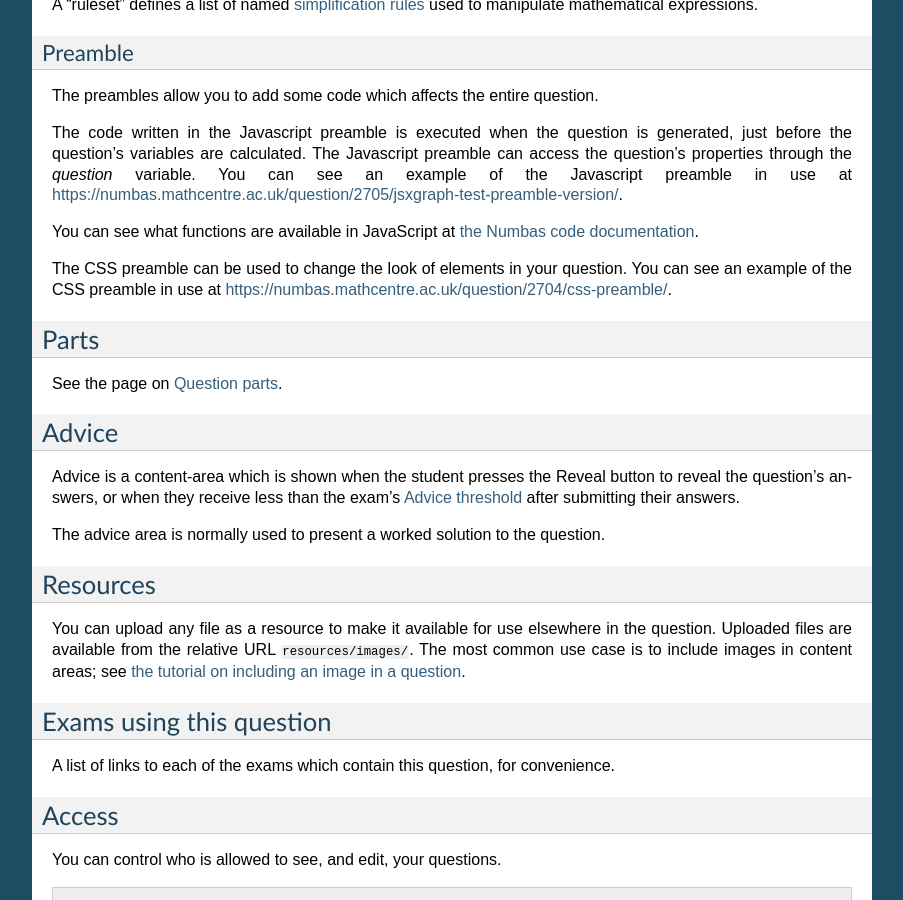
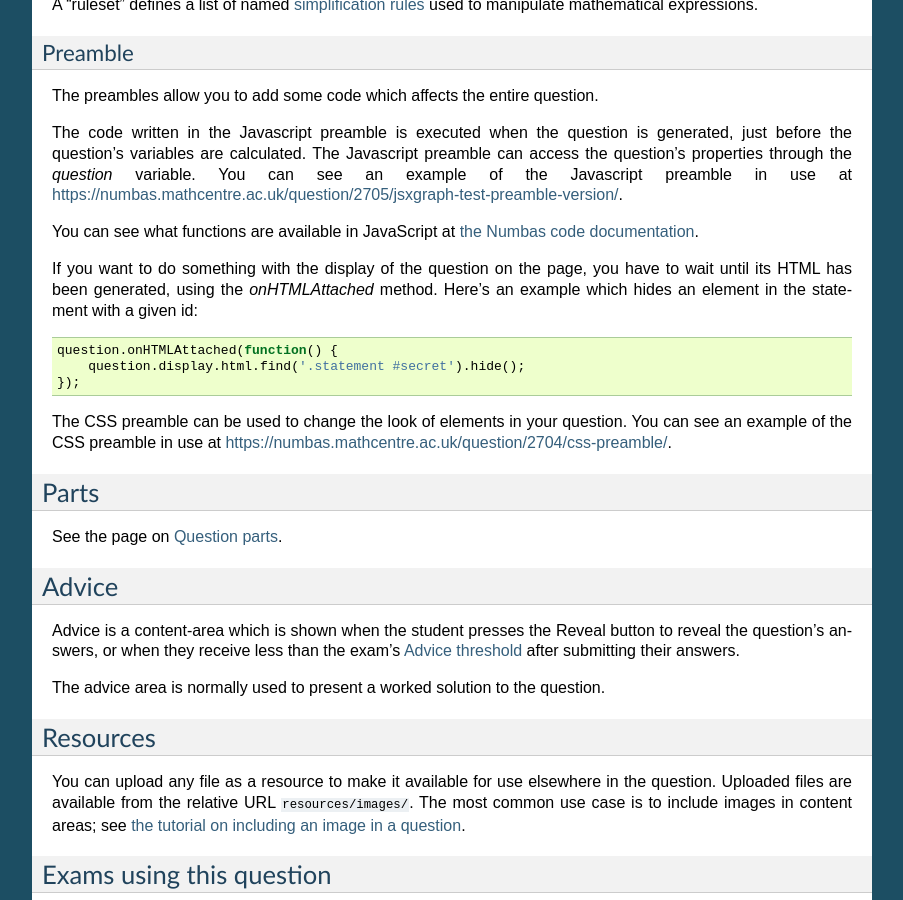
Before and after one commit to numbas/editor-docs, a Sphinx documentation site: the page built from source/question-reference.rst, in a window 1280 px wide and 900 px high, scrolled down 5170 px. Shown: the whole window, without its empty margins (198-1101 px from the left). Built offline with Sphinx 7.4.7, drawn with Linux system fonts in a browser that asks for light colours; pages that are not in the unit, such as notebooks, are missing from menus.

Commit message:
document `question.onHTMLAttached`

```diff
--- a/source/question-reference.rst
+++ b/source/question-reference.rst
@@ -225,6 +225,12 @@ The code written in the :guilabel:`Javascript` preamble is executed when the que
 
 You can see what functions are available in JavaScript at `the Numbas code documentation <http://numbas.github.io/Numbas>`_.
 
+If you want to do something with the display of the question on the page, you have to wait until its HTML has been generated, using the `onHTMLAttached` method. Here's an example which hides an element in the statement with a given id::
+
+    question.onHTMLAttached(function() {
+        question.display.html.find('.statement #secret').hide();
+    });
+
 The CSS preamble can be used to change the look of elements in your question. You can see an example of the CSS preamble in use at https://numbas.mathcentre.ac.uk/question/2704/css-preamble/.
 
 Parts
```
